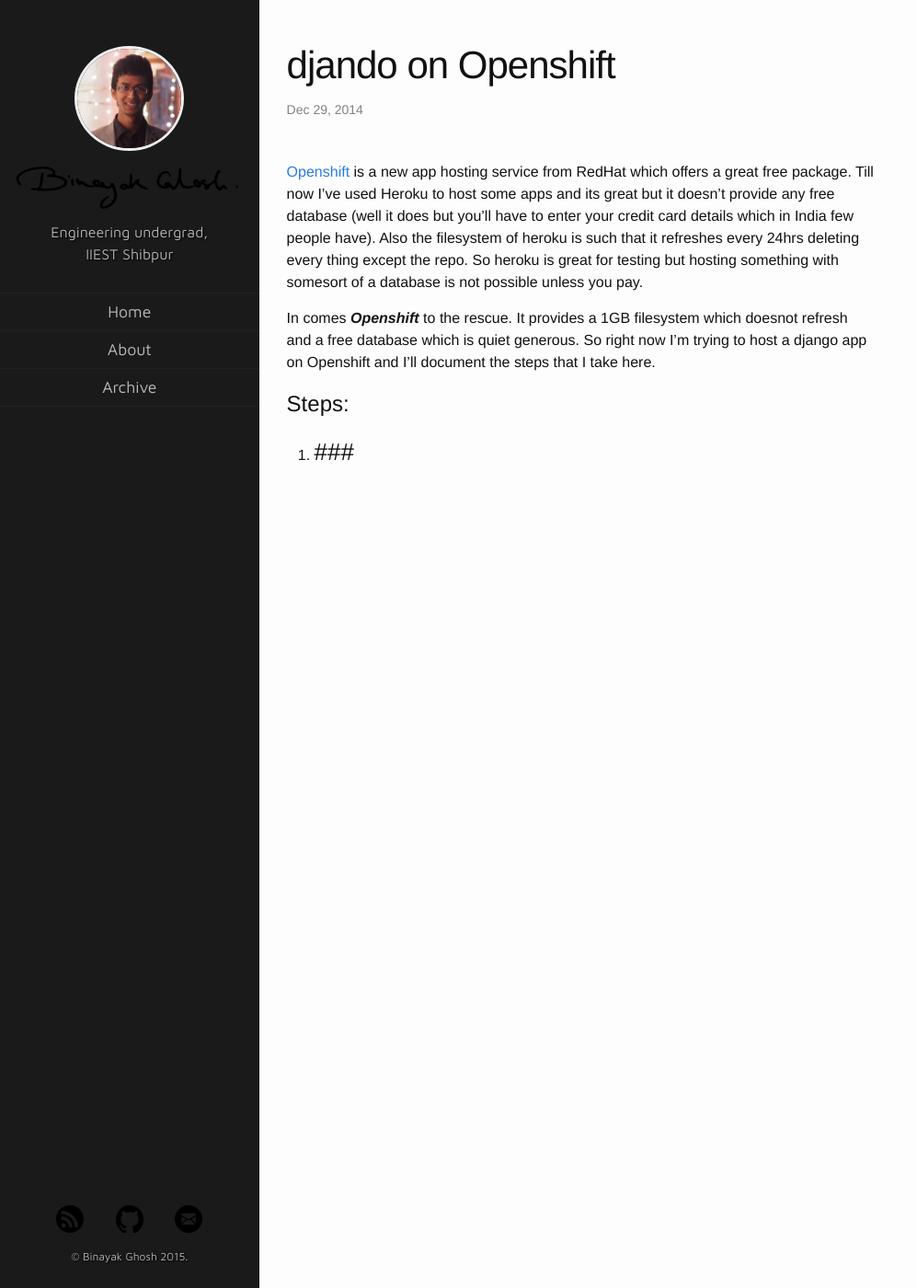
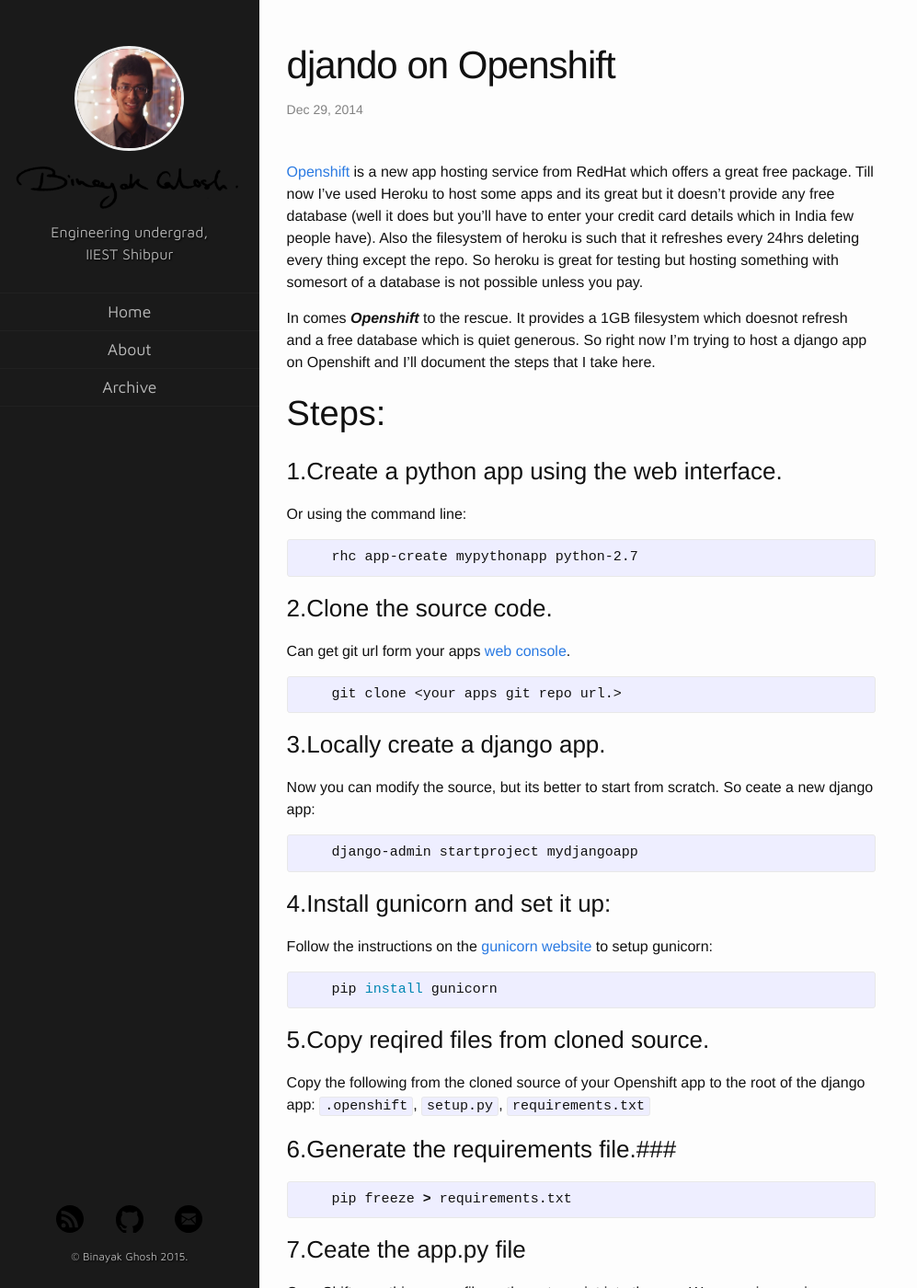
Before and after one commit to swrdfish/swrdfish.github.io, a Jekyll site: the page built from _posts/2014-12-29-djando-on-openshift.md, in a window 1280 px wide and 1400 px high. Shown: the whole window at 92% size, without its empty margins (0-997 px from the left). Built offline with Jekyll 4.4.1, drawn with Linux system fonts in a browser that asks for light colours; some of the changed text lies outside the part shown.

Commit message:
completed the post on openshift

```diff
--- a/_posts/2014-12-29-djando-on-openshift.md
+++ b/_posts/2014-12-29-djando-on-openshift.md
@@ -13,6 +13,124 @@
 In comes ***Openshift*** to the rescue. It provides a 1GB filesystem which doesnot refresh and a free database which is quiet generous. So right now I'm trying to host a django app on Openshift and I'll document the steps that I take here.
 
 
-Steps:
-======
-1. ###  ###
+#Steps:
+
+### 1.Create a python app using the web interface. ###
+Or using the command line:
+{% highlight bash %}
+    rhc app-create mypythonapp python-2.7
+{% endhighlight %}
+
+
+### 2.Clone the source code. ###
+Can get git url form your apps [web console](https://openshift.redhat.com/app/console/applications).
+{% highlight bash %}
+    git clone <your apps git repo url.>
+{% endhighlight %}
+
+
+### 3.Locally create a django app. ###
+Now you can modify the source, but its better to start from scratch. So ceate a new django app:
+{% highlight bash %}
+    django-admin startproject mydjangoapp
+{% endhighlight %}
+
+
+### 4.Install gunicorn and set it up: ###
+Follow the instructions on the [gunicorn website](http://gunicorn.org/) to setup gunicorn:
+{% highlight bash %}
+    pip install gunicorn
+{% endhighlight %}
+
+
+### 5.Copy reqired files from cloned source. ###
+Copy the following from the cloned source of your Openshift app to the root of the django app: `.openshift`, `setup.py`, `requirements.txt`
+
+
+### 6.Generate the requirements file.###
+{% highlight bash %}
+    pip freeze > requirements.txt
+{% endhighlight %}
+
+
+### 7.Ceate the app.py file ###
+OpenShift runs this app.py file as the entry point into the app. We are using gunicorn so we need to start gunicorn server from here. To do this follow the instructions in the following links:
++ [Getting Started with Python 2.6, 2.7, and 3.3)](https://developers.openshift.com/en/python-getting-started.html#step4)
++ [Gunicorn Custom Application](http://gunicorn-docs.readthedocs.org/en/latest/custom.html)
+
+The final app.py file will look something like this
+{% highlight python %}
+#!/usr/bin/python
+from __future__ import unicode_literals
+import os
+import sys
+import multiprocessing
+import gunicorn.app.base
+from mydjangoapp import wsgi
+from gunicorn.six import iteritems
+
+# hack to make sure we can load wsgi.py as a module in this class
+sys.path.insert(0, os.path.dirname(__file__))
+
+virtenv = os.environ['OPENSHIFT_PYTHON_DIR'] + '/virtenv/'
+virtualenv = os.path.join(virtenv, 'bin/activate_this.py')
+try:
+    execfile(virtualenv, dict(__file__=virtualenv))
+except IOError:
+    pass
+
+# Get the environment information we need to start the server
+ip = os.environ['OPENSHIFT_PYTHON_IP']
+port = int(os.environ['OPENSHIFT_PYTHON_PORT'])
+host_name = os.environ['OPENSHIFT_GEAR_DNS']
+
+
+def number_of_workers():
+    return (multiprocessing.cpu_count() * 2) + 1
+
+
+class StandaloneApplication(gunicorn.app.base.BaseApplication):
+
+    def __init__(self, app, options=None):
+        self.options = options or {}
+        self.application = app
+        super(StandaloneApplication, self).__init__()
+
+    def load_config(self):
+        config = dict([(key, value) for key, value in iteritems(self.options)
+                       if key in self.cfg.settings and value is not None])
+        for key, value in iteritems(config):
+            self.cfg.set(key.lower(), value)
+
+    def load(self):
+        return self.application
+
+
+if __name__ == '__main__':
+    options = {
+        'bind': '%s:%s' % (ip, port),
+        'workers': number_of_workers(),
+    }
+    StandaloneApplication(wsgi.application, options).run()
+
+{% endhighlight %}
+
+
+### 8.Commit all the changes and push to Openshift ###
+Commit all files in `mydjangoapp` to a git repo.
+{% highlight bash %}
+    git init
+    git add *
+    git commit -m'initial commit'
+{% endhighlight %}
+
+Then push this repo to Openshift
+{% highlight bash %}
+    git remote add openshift <git url of mypythonapp>
+    git push openshift
+{% endhighlight %}
+
+
+
+
+And that should do the job.
--- a/_sass/_base.scss
+++ b/_sass/_base.scss
@@ -142,7 +142,7 @@
 
 pre {
     padding: 8px 12px;
-    overflow-x: scroll;
+    overflow-x: auto;
 
     > code {
         border: 0;
--- a/_sass/_layout.scss
+++ b/_sass/_layout.scss
@@ -319,6 +319,14 @@
 .post-content {
     margin-bottom: $spacing-unit;
 
+    h1 {
+        font-size: 38px;
+
+        @include media-query($on-laptop) {
+            font-size: 34px;
+        }
+    }
+
     h2 {
         font-size: 32px;
 
```
